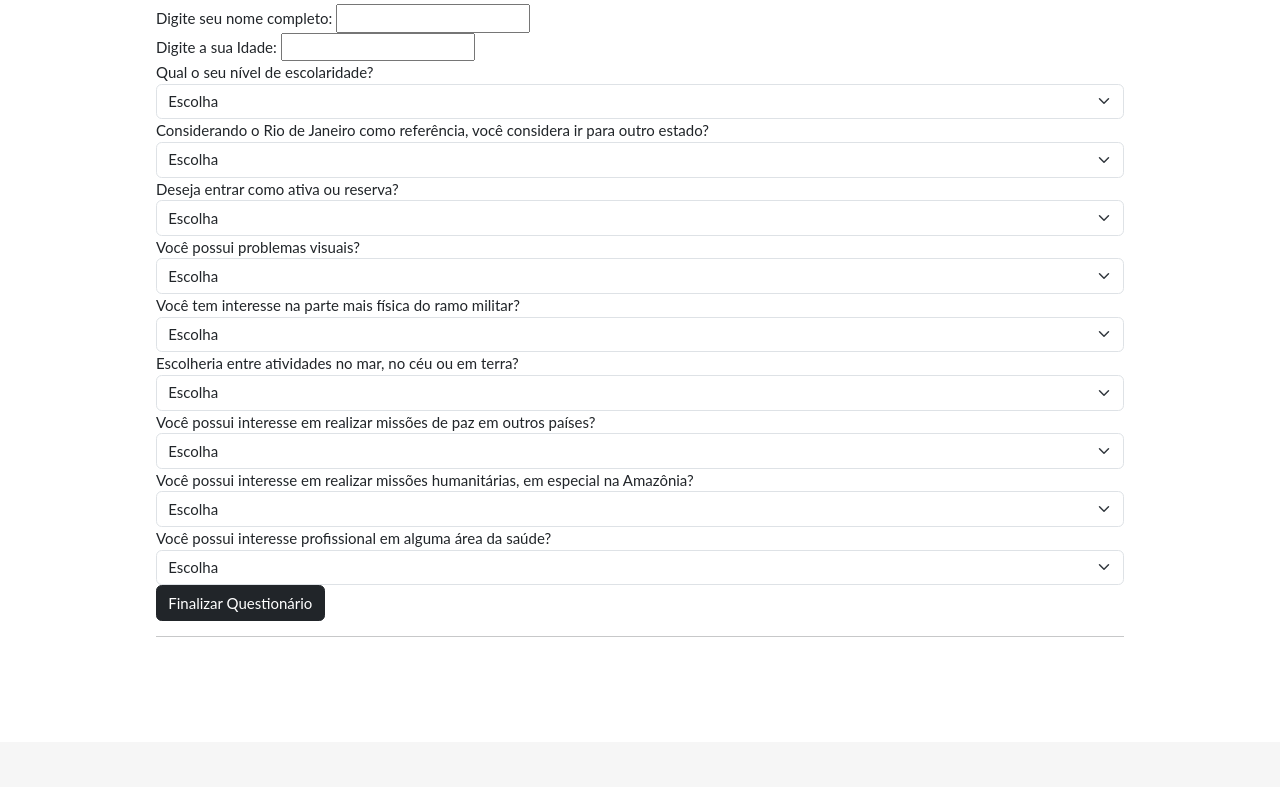
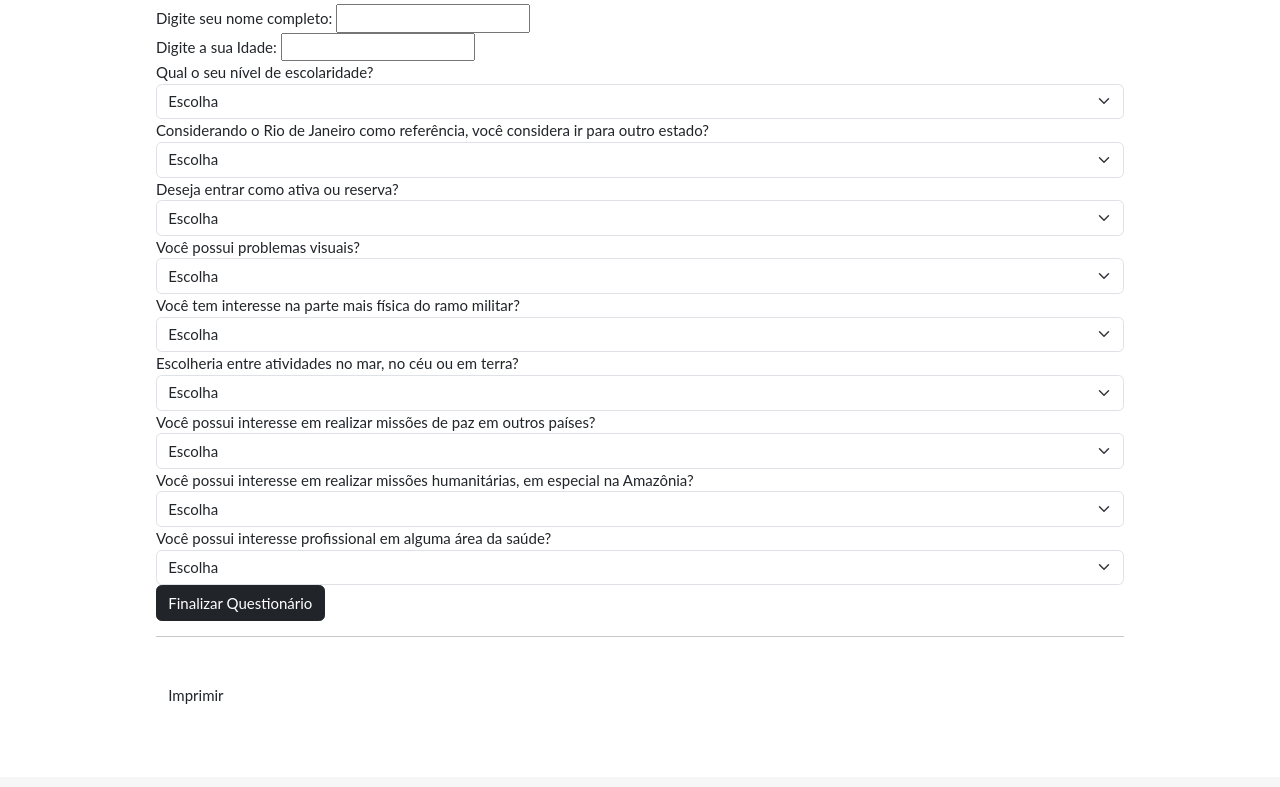
Before and after one commit to TI-Office/Teste-Vocacional-Militar, a plain HTML site: page index.html in a window 1280 px wide. Shown: the part 184-971 px from the top of the page. Drawn offline with nearby package versions, Linux system fonts and the light colour scheme.

Commit message:
Add files via upload

```diff
--- a/index.html
+++ b/index.html
@@ -123,6 +123,8 @@ body {font-family: "Lato", sans-serif}
         <h6><label class="atividade2"><br></h6>
 
 
+            <button class="btn" value="Imprimir" onClick="window.print()">Imprimir</button>
+
 </section>
 <!-- End Page Content -->
 </div>
```
